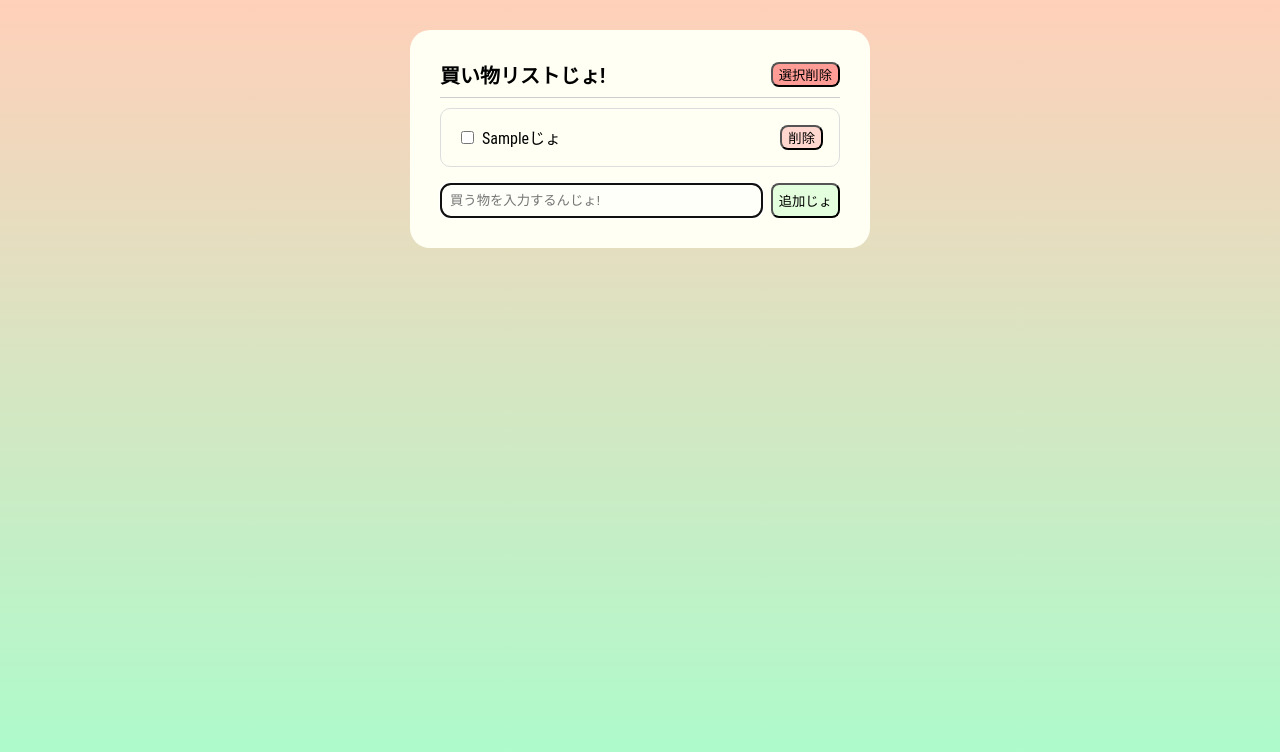
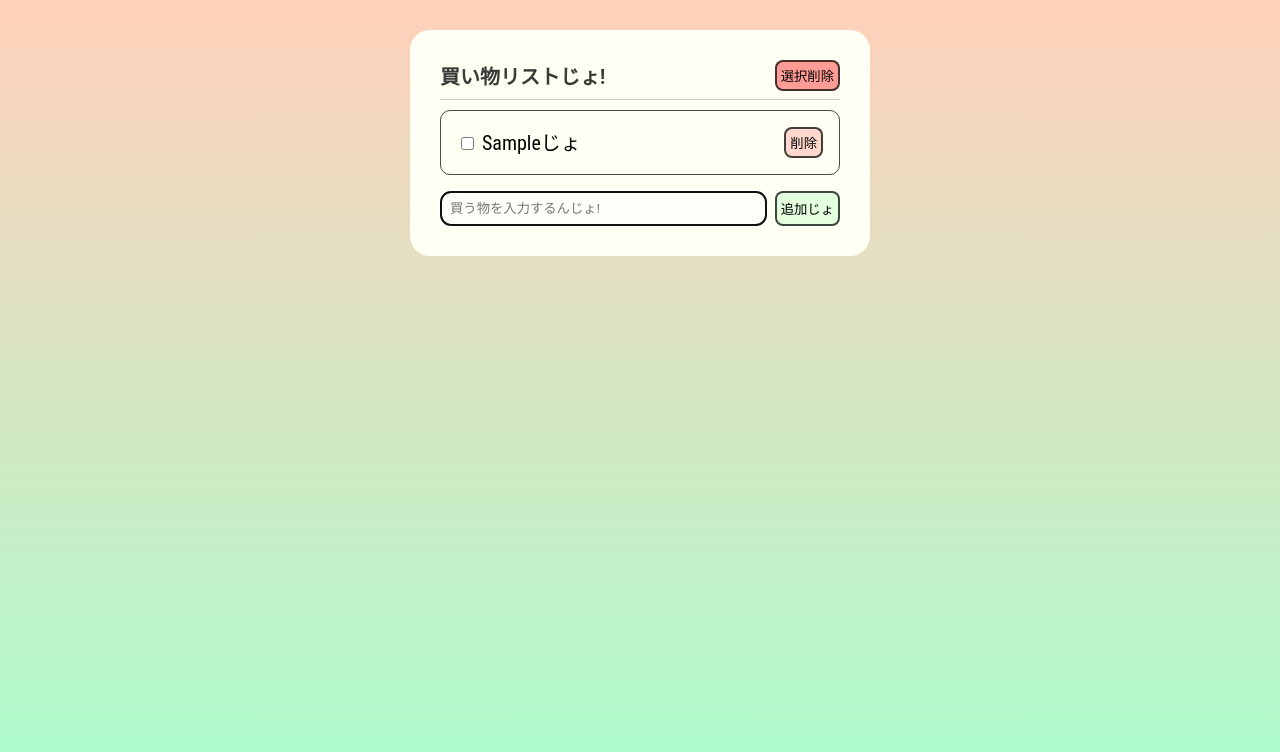
Before and after one commit to aizack0625/shopping-list-jo, a plain HTML site: page index.html in a window 1280 px wide. Both pictures are taken after typing "Sample" into the empty fields and a click on the button "追加じょ". Drawn offline with nearby package versions, Linux system fonts and the light colour scheme.

Commit message:
Update style.css
ボタンを少し大きくしました

```diff
--- a/style.css
+++ b/style.css
@@ -27,6 +27,7 @@ h1 {
   align-items: center;
   padding-bottom: 8px;
   margin-bottom: 10px;
+  color: rgba(0, 0, 0, 0.772);
 }
 
 ul {
@@ -41,12 +42,13 @@ li {
   align-items: flex-start;
   margin: 8px 0;
   padding: 16px;
-  border: 1px solid #ddd;
+  border: 1px solid #484848;
   border-radius: 10px;
+  font-size: 20px;
 }
 
 li input:checked+span {
-  color: #aaa;
+  color: #000000;
   text-decoration: line-through;
 }
 
@@ -74,6 +76,8 @@ form input {
 button {
   background-color: rgba(203, 255, 200, 0.513);
   border-radius: 8px;
+  border: 2px solid #0f1213c7;
+  padding: 4px;
 }
 .deleteBtn {
   background-color: rgba(255, 0, 0, 0.158);
```
